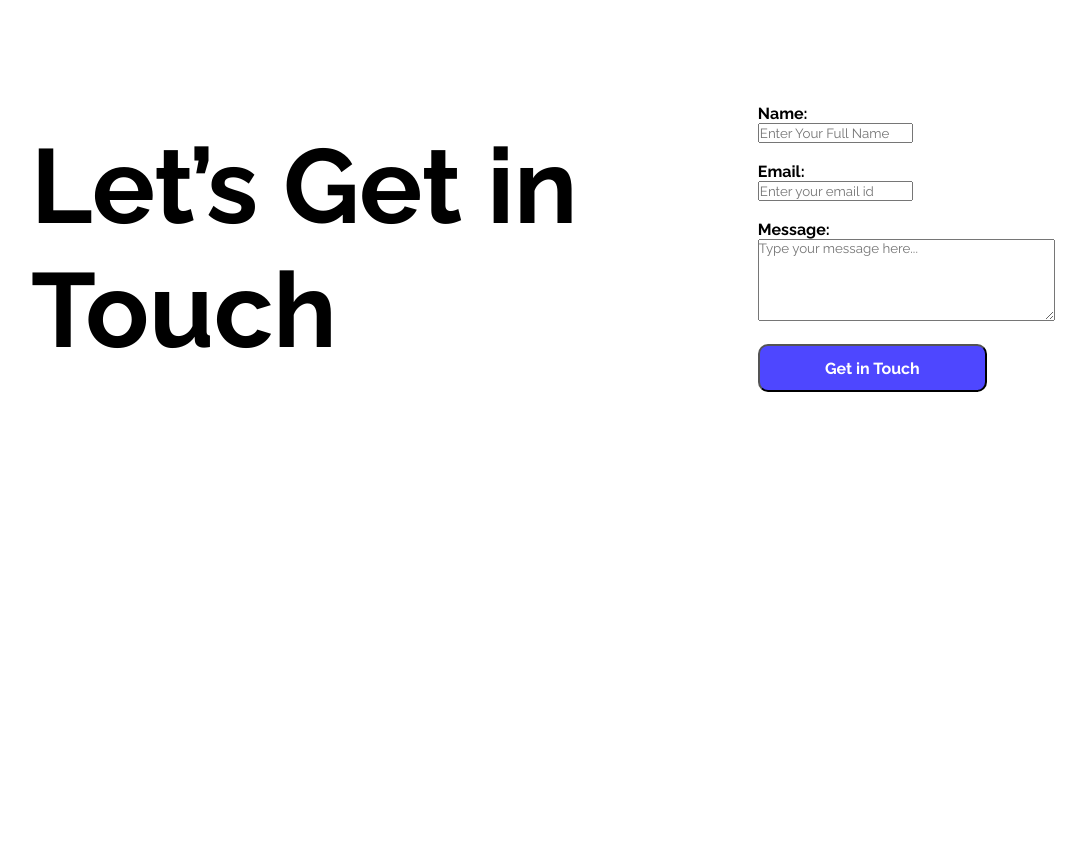
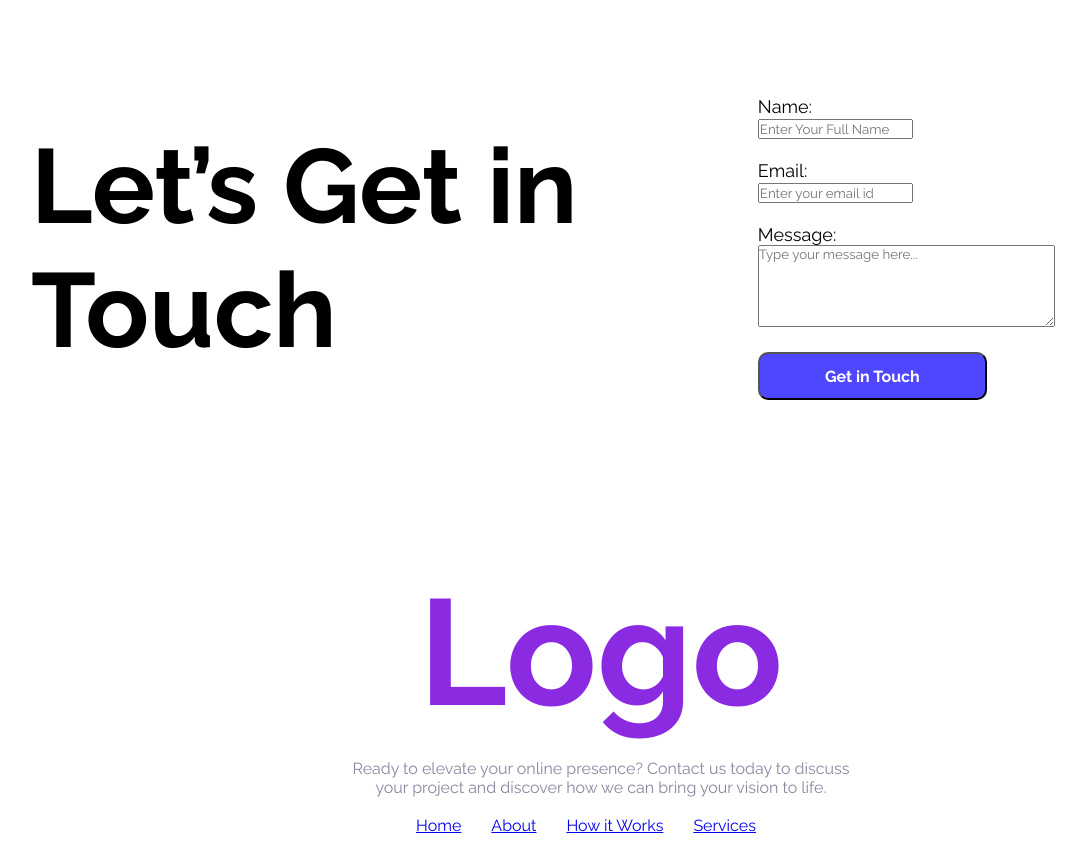
Before and after one commit to rabbi007/B12A01-landing-launchpad, a plain HTML site: page index.html in a window 1280 px wide. Shown: the part 1616-2470 px from the top of the page, without its empty margins (39-1125 px from the left). Before the commit the page ends 2180 px from the top, so only its background shows below. Drawn offline with Linux system fonts and the light colour scheme.

Commit message:
Footer Section Done

```diff
--- a/index.html
+++ b/index.html
@@ -80,8 +80,27 @@
       <br> <br>
       <button class="lgit-btn" type="submit">Get in Touch</button>
     </form>
+  </div>
+</section>
 
-  </div>
+  <!-- Footer Section ---------------------------------------------------->
+<section class="footer-section">
+    <div class="footer-title">
+        <h1>Logo</h1>
+    </div>
+      <br>
+    <div class="footer-sub-title">
+        <p>Ready to elevate your online presence? Contact us today to discuss </p> your project and discover how we can bring your vision to life.</p>
+    </div>
+      <br>
+    <div class="footer-links">
+      <a href="index.html">Home</a>
+      <a href="index.html">About</a>
+      <a href="index.html">How it Works</a>
+      <a href="index.html">Services</a>
+        <br> <br>
+    </div>
+
 </section>
 
   </main>
--- a/style.css
+++ b/style.css
@@ -37,7 +37,6 @@
   line-height: 1.5;
   letter-spacing: 0;
   color: #4e47ff;
-  cursor: pointer;
 }
 
 /* Banner Section -------------------------------------------------- */
@@ -120,7 +119,7 @@
   font-weight: bold;
   font-size: 16px;
   border-radius: 10px;
-
+  cursor: pointer;
 }
 
 .action-btn:hover {
@@ -155,9 +154,9 @@
  }
 
 .text-highlight {
-  font-family: Verdana;
+  font-family: "Inter", sans-serif;
   color: blueviolet;
-  font-size: 70px;
+  font-size: 80px;
   font-weight: bold;
 }
 
@@ -178,8 +177,9 @@
 
 .form-section {
   display:grid;
-  font-family: sans-serif;
-  font-weight: bold;
+  font-family: "Inter", sans-serif;
+  font-size: 18px;
+  font-weight: normal;
   align-items: center;
   width: 497px;
   height: 490px;
@@ -193,6 +193,7 @@
   font-weight: bold;
   font-size: 16px;
   border-radius: 10px;
+  cursor: pointer;
 }
 
 .lgit-btn:hover {
@@ -201,11 +202,21 @@
   transform: translateY(-2px);
 }
 
+.footer-title {
+  font-family: "Inter", sans-serif;
+  color: blueviolet;
+  font-size: 100px;
+  font-weight: bold;
+  text-align: center;
+}
+.footer-sub-title {
+  color: #8987A1;
+  text-align: center;
+}
 
-  /* display:grid; */
-  /* display: flex; */
-  /* background-position: center;  */
-  /* align-items: center; */
-  /* justify-content: space-between; */
-  /* position: relative; */
-  /* background-repeat: no-repeat; */
+.footer-links {
+  color: #8987A1;
+  display: flex;
+  gap: 30px; /* space between links */
+  justify-content: center; /* centers the links */
+}
```
